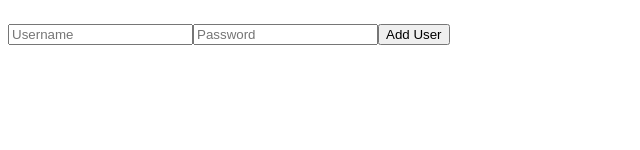
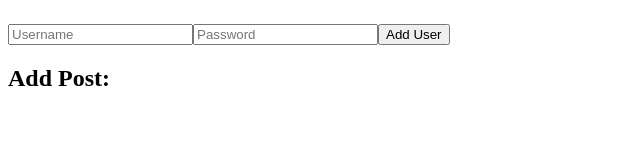
Before and after one commit to MunkerKrelle/Java-React, a React (Create React App) app: page / in a window 1280 px wide. Shown: the part 150-300 px from the top of the page, without its empty margins (0-640 px from the left). Built offline with nearby package versions, Linux system fonts and the light colour scheme; no server answers.

Commit message:
database login

```diff
--- a/src/App.js
+++ b/src/App.js
@@ -1,6 +1,6 @@
 import React, { useState, useEffect } from "react";
 
-function GetName() {
+function CreateUser() {
     const [users, setUsers] = useState([]);
     const [username, setUsername] = useState('');
     const [password, setPassword] = useState('');
@@ -26,7 +26,7 @@ function GetName() {
         .then(response => response.json())
         .then(data => {
             console.log('User added:', data);
-            // Optionally, fetch users again to update the list
+            // Fetch users again to update the list
             setUsers(prevUsers => [...prevUsers, { id: data.id, username }]);
             setUsername('');
             setPassword('');
@@ -61,8 +61,9 @@ function GetName() {
                 />
                 <button type="submit">Add User</button>
             </form>
+            <h2>Add Post:</h2>
         </div>
     );
 }
 
-export default GetName;
+export default CreateUser;
--- a/src/index.js
+++ b/src/index.js
@@ -1,7 +1,7 @@
 import React from "react";
 import { createRoot } from "react-dom/client";
-import GetName from "./App"; // Import your App component
+import CreateUser from "./App"; // Import your App component
 
 // Render the App component
 const root = createRoot(document.getElementById("root"));
-root.render(<GetName />);
+root.render(<CreateUser />);
```
